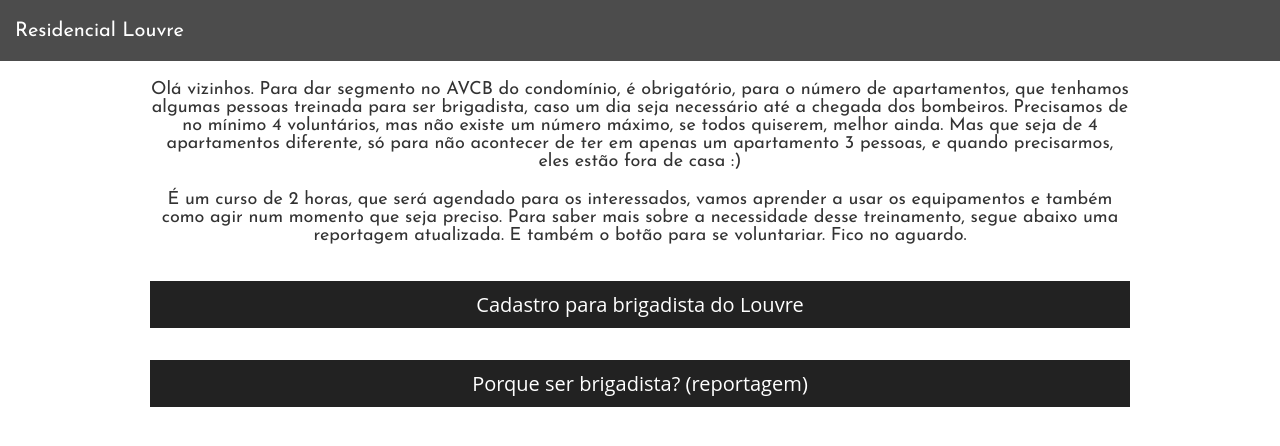
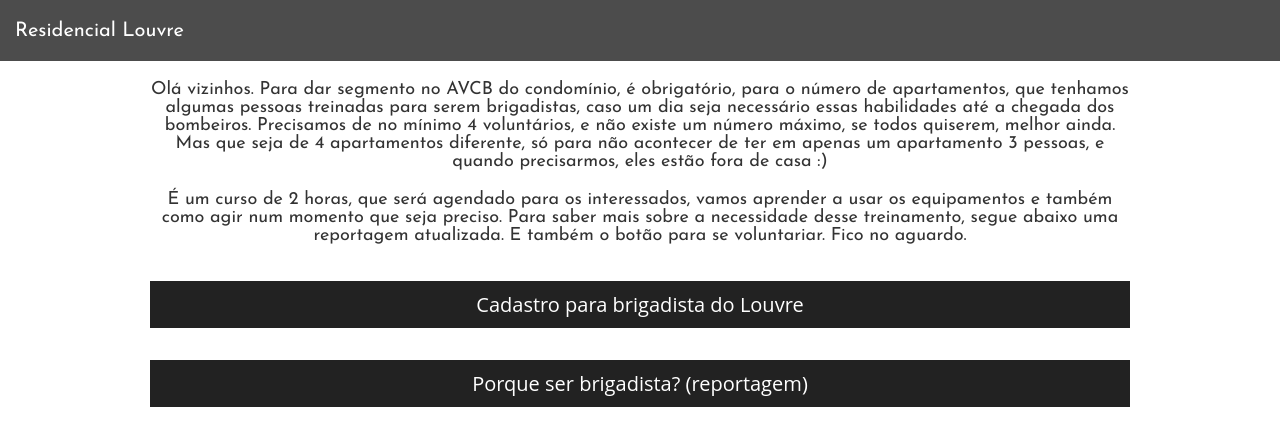
Before and after one commit to ivanqvdoliveira/orange, a React (Create React App) app: page / in a window 1280 px wide. Shown: the top 446 px of the page. Built offline with nearby package versions, Linux system fonts and the light colour scheme.

Commit message:
Update Home.jsx

```diff
--- a/src/components/Home.jsx
+++ b/src/components/Home.jsx
@@ -5,7 +5,7 @@
 
   return (
     <StyledList className="squad align-center">
-      <p className="home-text">Olá vizinhos. Para dar segmento no AVCB do condomínio, é obrigatório, para o número de apartamentos, que tenhamos algumas pessoas treinada para ser brigadista, caso um dia seja necessário até a chegada dos bombeiros. Precisamos de  no mínimo 4 voluntários, mas não existe um número máximo, se todos quiserem, melhor ainda. Mas que seja de 4 apartamentos diferente, só para não acontecer de ter em apenas um apartamento 3 pessoas, e quando precisarmos, eles estão fora de casa :)</p>
+      <p className="home-text">Olá vizinhos. Para dar segmento no AVCB do condomínio, é obrigatório, para o número de apartamentos, que tenhamos algumas pessoas treinadas para serem brigadistas, caso um dia seja necessário essas habilidades até a chegada dos bombeiros. Precisamos de  no mínimo 4 voluntários, e não existe um número máximo, se todos quiserem, melhor ainda. Mas que seja de 4 apartamentos diferente, só para não acontecer de ter em apenas um apartamento 3 pessoas, e quando precisarmos, eles estão fora de casa :)</p>
 
       <p className="home-text">É um curso de 2 horas, que será agendado para os interessados, vamos aprender a usar os equipamentos e também como agir num momento que seja preciso. Para saber mais sobre a necessidade desse treinamento, segue abaixo uma reportagem atualizada. E também o botão para se voluntariar. Fico no aguardo.</p>
 
```
